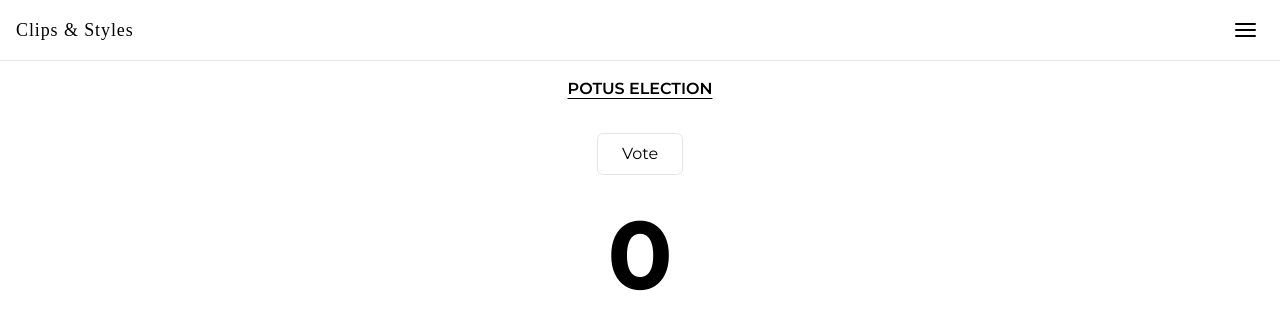
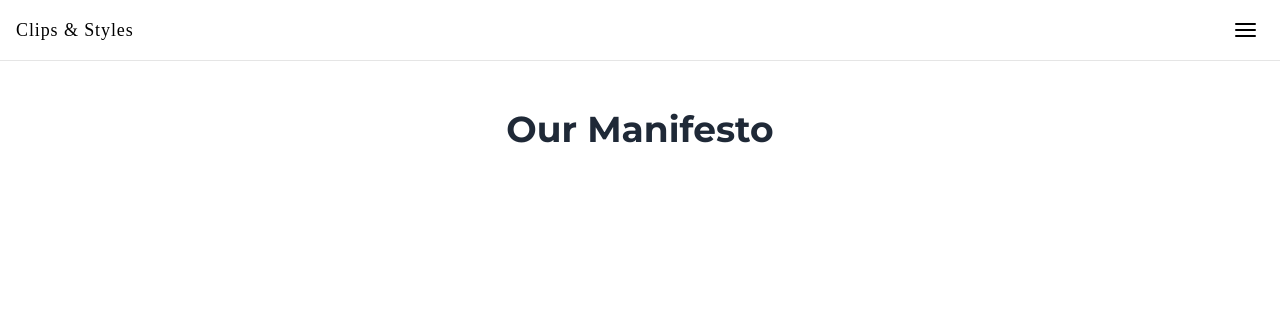
Before and after one commit to Areliano/Clips_and_Styles-website, a React (Vite) app in the folder clips_website/: page /our-manifesto in a window 1280 px wide. Shown: the top 330 px of the page. Built offline with nearby package versions, Linux system fonts and the light colour scheme; a web font is replaced by a local one.

Commit message:
manifesto

```diff
--- a/clips_website/src/pages/OurManifesto.jsx
+++ b/clips_website/src/pages/OurManifesto.jsx
@@ -1,28 +1,15 @@
-import { useState } from "react";
 
 export default function OurManifesto() {
+  return (
+    <div className="g-white text-gray-800 px-8 py-12 md:px-20 lg:px-40">
+      <div className="max-w-screen-lg mx-auto w-full">
+                   {/*Title*/}
+      <h2 className="text-4xl font-bold text-center mb-10">Our Manifesto</h2>
 
-    const [count, setCount] = useState(0);
-    function addCount(){
-    if (count < 10){
-      setCount(count+1)
-      console.table(count+1);
-    }else {
-      return ;
-    }}
 
-  return (
+      </div>
 
-    <div className="about-wrapper">
-      <div className="about-main container mx-auto p-4">
-        {/* Our Manifesto */}
-        <p className="text-center uppercase underline font-semibold underline-offset-4">POTUS ELECTION</p>
+    </div>
 
-        <button className="border border-neutral-200 rounded-md py-2 px-6 block mx-auto my-8 active:bg-neutral-100 active:translate-y-[2px] hover:bg-neutral-100" onClick={addCount}>Vote</button>
-
-        <p className="font-bold text-8xl text-center">{count}</p>
-        {count === 10 && <p className="text-sm text-center border border-yellow-300 bg-yellow-100/70 p-2 rounded-md">The maximum vote casts is 10</p>}
-      </div>
-    </div>
   );
-}
+};
```
